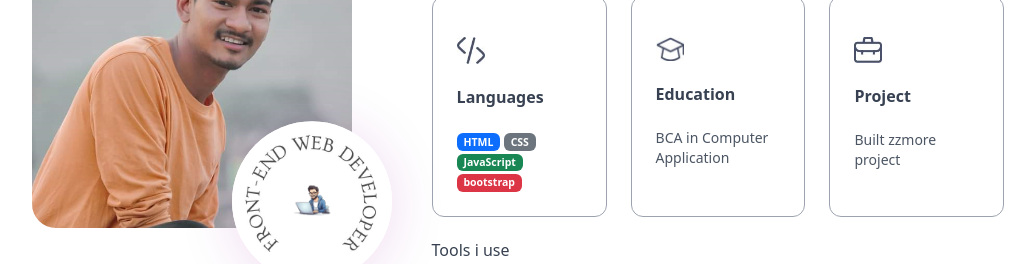
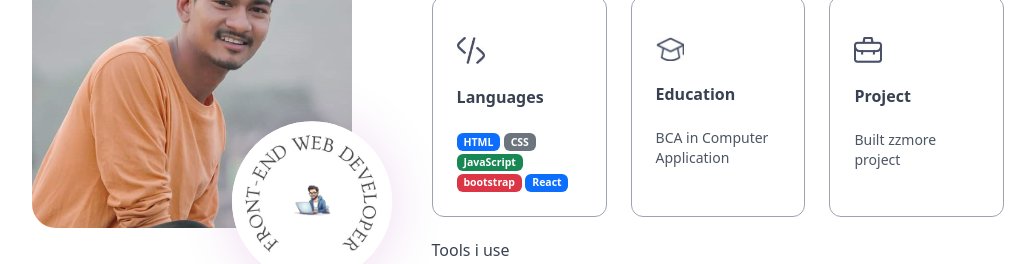
Before and after one commit to sudhanshu800/portfolio, a plain HTML site: page index2.html in a window 1280 px wide. Shown: the part 1240-1504 px from the top of the page, without its empty margins (122-1157 px from the left). Drawn offline with nearby package versions, Linux system fonts and the light colour scheme; a web font is replaced by a local one.

Commit message:
index.html

```diff
--- a/index2.html
+++ b/index2.html
@@ -118,7 +118,7 @@
                         class="border-[0.5px] border-gray-400 rounded-xl p-6 cursor-pointer hover:bg-lightHover hover:-translate-y-1 duration-500 hover:shadow-black ">
                         <img src="images/code-icon.jpg" alt="" class="w-7 mt-3">
                         <h3 class="my-4 font-semibold text-gray-700">Languages</h3>
-                        <p class="text-gray-600 text-sm"><span class="badge text-bg-primary">HTML</span> <span class="badge text-bg-secondary">CSS</span><span class="badge text-bg-success">JavaScript</span><span class="badge text-bg-danger">bootstrap</span></p>
+                        <p class="text-gray-600 text-sm"><span class="badge text-bg-primary">HTML</span> <span class="badge text-bg-secondary">CSS</span><span class="badge text-bg-success">JavaScript</span><span class="badge text-bg-danger">bootstrap</span> <span class="badge text-bg-primary">React</span></p>
                     </li>
                     <li
                         class="border-[0.5px] border-gray-400 rounded-xl p-6 cursor-pointer hover:bg-lightHover hover:-translate-y-1 duration-500 hover:shadow-black">
```
